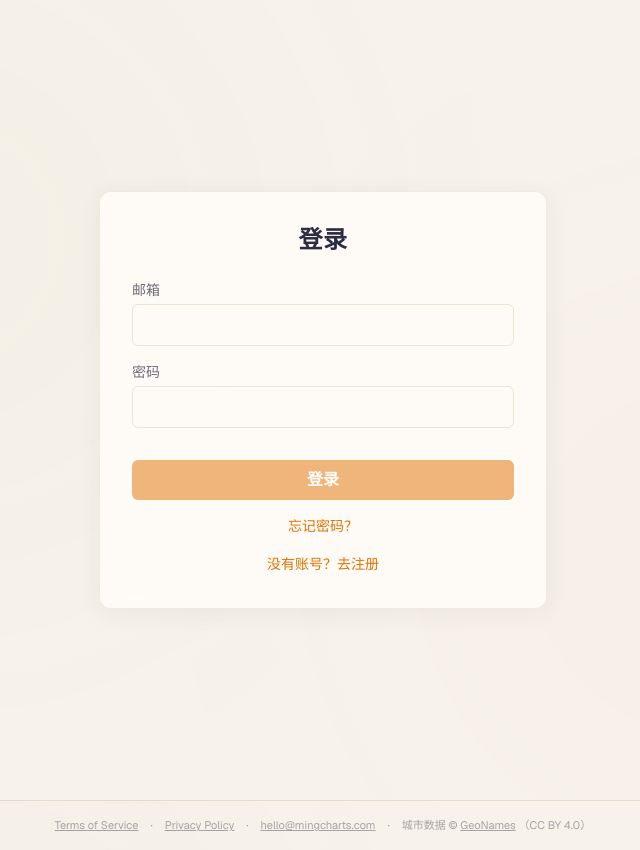
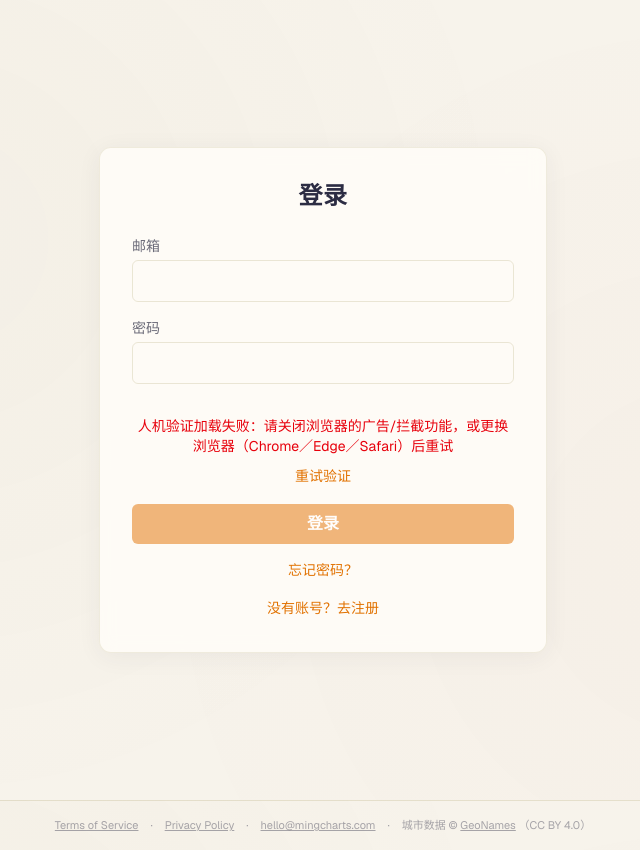
Before and after one commit to jinchenlawrence-byte/mingcharts, a Next.js app: page /auth in a window 1280 px wide. Shown: the whole page, without its empty margins (317-957 px from the left). Built offline with nearby package versions, Linux system fonts and the light colour scheme; no server answers.

Commit message:
fix(auth): 人机验证加载失败不再静默锁死——中文指引+重试入口+加载占位提示

```diff
--- a/scripts/test-account-auth.mjs
+++ b/scripts/test-account-auth.mjs
@@ -220,8 +220,19 @@ console.log('—— ⑤ Turnstile 人机验证接线 ——')
   const forgotHandler = extractHandler(authTouched, 'handleForgot')
   const forgotN = forgotHandler ? forgotHandler.split('captchaToken').length - 1 : 0
   assert(forgotN >= 1, `handleForgot 内 resetPasswordForEmail 传 captchaToken（命中 ${forgotN}，要求 ≥1——该端点参数名就是 captchaToken）`)
-  assert((authTouched.match(/TURNSTILE_ENABLED && !captchaToken/g) ?? []).length === 2,
-    '启用时提交按钮须过验证才可点（TURNSTILE_ENABLED && !captchaToken 守卫命中 2 处）')
+  const guardN = (authTouched.match(/disabled=\{loading \|\| \(TURNSTILE_ENABLED && !captchaToken\)/g) ?? []).length
+  assert(guardN === 2,
+    `启用时提交按钮须过验证才可点（disabled 守卫精确命中 ${guardN}，要求 2——登录与找回两处）`)
+
+  // 加载失败可感知（2026-10-16 手机端静默锁死修复）：脚本被浏览器拦截时给中文指引＋重试，不再无声禁用
+  assert(ts.includes('scriptLoading = null') && ts.includes('onError'),
+    'Turnstile 脚本加载失败回调 onError 并清除失败缓存（重试可重新加载）')
+  assert(ts.includes('[resetKey]'),
+    'Turnstile 以 resetKey 重建 widget（重试不只是 reset 旧实例，含脚本重载）')
+  assert(authTouched.includes('人机验证加载失败') && authTouched.includes('重试验证'),
+    'Turnstile 加载失败显示中文指引与重试入口（防静默禁用按钮锁死）')
+  assert(authTouched.includes('正在加载人机验证'),
+    'Turnstile 加载中显示占位提示（禁用按钮必有解释）')
 
   // 邮箱确认引导（2026-10-14：注册完直接登录会被 Supabase 拒，需两层中文提醒）
   assert(authTouched.includes('注册成功！验证邮件已发送'),
--- a/src/app/auth/page.tsx
+++ b/src/app/auth/page.tsx
@@ -44,6 +44,19 @@ export default function AuthPage() {
   const [message, setMessage] = useState('')
   const [captchaToken, setCaptchaToken] = useState<string | null>(null)
   const [tsResetKey, setTsResetKey] = useState(0)
+  // 人机验证加载失败可感知（2026-10-16 手机端静默锁死修复）：脚本被浏览器拦截时
+  // 按钮会因无 token 一直禁用——必须给出解释＋重试入口，不能无声锁死
+  const [tsFailed, setTsFailed] = useState(false)
+  const handleTsToken = (t: string | null) => {
+    setCaptchaToken(t)
+    if (t) setTsFailed(false)
+  }
+  const retryTurnstile = () => {
+    setTsFailed(false)
+    setTsResetKey((k) => k + 1)
+  }
+  // 加载中占位：启用验证但尚无 token 且未失败——禁用按钮必须有解释，不能无声
+  const tsPending = TURNSTILE_ENABLED && !captchaToken && !tsFailed
 
   // 忘记密码（HANDOFF-密码重置与账号设置 §一）：
   // 走 Supabase 原生 resetPasswordForEmail，邮件链接回跳 /reset-password 设新密码。
@@ -133,7 +146,24 @@ export default function AuthPage() {
               </p>
             )}
 
-            <Turnstile onToken={setCaptchaToken} resetKey={tsResetKey} />
+            <Turnstile onToken={handleTsToken} resetKey={tsResetKey} onError={() => setTsFailed(true)} />
+            {tsPending && (
+              <p className="text-xs text-ink/40 text-center">正在加载人机验证…</p>
+            )}
+            {tsFailed && (
+              <div className="text-center space-y-2">
+                <p className="text-sm text-red-600">
+                  人机验证加载失败：请关闭浏览器的广告/拦截功能，或更换浏览器（Chrome／Edge／Safari）后重试
+                </p>
+                <button
+                  type="button"
+                  onClick={retryTurnstile}
+                  className="text-sm text-amber-600 hover:text-ink"
+                >
+                  重试验证
+                </button>
+              </div>
+            )}
 
             <button
               type="submit"
@@ -174,7 +204,24 @@ export default function AuthPage() {
             </p>
           )}
 
-          <Turnstile onToken={setCaptchaToken} resetKey={tsResetKey} />
+          <Turnstile onToken={handleTsToken} resetKey={tsResetKey} onError={() => setTsFailed(true)} />
+          {tsPending && (
+            <p className="text-xs text-ink/40 text-center">正在加载人机验证…</p>
+          )}
+          {tsFailed && (
+            <div className="text-center space-y-2">
+              <p className="text-sm text-red-600">
+                人机验证加载失败：请关闭浏览器的广告/拦截功能，或更换浏览器（Chrome／Edge／Safari）后重试
+              </p>
+              <button
+                type="button"
+                onClick={retryTurnstile}
+                className="text-sm text-amber-600 hover:text-ink"
+              >
+                重试验证
+              </button>
+            </div>
+          )}
 
           <button
             type="submit"
--- a/src/components/Turnstile.tsx
+++ b/src/components/Turnstile.tsx
@@ -5,7 +5,9 @@
 //  - NEXT_PUBLIC_TURNSTILE_SITE_KEY 未配置 → 渲染 null，登录/注册/找回行为与从前完全一致（本地开发零影响）
 //  - 与 Supabase 后台「Attack Protection → Captcha protection」的开关强耦合：
 //    后台一旦开启，所有 auth 请求都必须带 captchaToken——两端必须同步切换（先发代码、再开后台）
-//  - Turnstile token 一次性：resetKey 变化即 reset，供提交失败后重试时取新 token
+//  - Turnstile token 一次性：resetKey 变化即整只重渲染（含脚本重新加载），供提交失败后重试时取新 token
+//  - 脚本被浏览器拦截/加载失败 → onError 通知页面给出中文指引＋重试入口
+//    （2026-10-16：手机端脚本被拦后按钮静默禁用、无任何解释的锁死问题修复）
 //  - secret key 只填在 Supabase 后台，绝不进代码库
 import { useEffect, useRef } from 'react'
 
@@ -31,21 +33,29 @@ function loadTurnstile(): Promise<void> {
     s.src = 'https://challenges.cloudflare.com/turnstile/v0/api.js?render=explicit'
     s.async = true
     s.onload = () => resolve()
-    s.onerror = () => reject(new Error('turnstile script failed to load'))
+    s.onerror = () => {
+      // ★ 失败清缓存：否则 rejected promise 被永久缓存，之后重试只会立刻再失败
+      scriptLoading = null
+      reject(new Error('turnstile script failed to load'))
+    }
     document.head.appendChild(s)
   })
   return scriptLoading
 }
 
-export default function Turnstile({ onToken, resetKey }: { onToken: (t: string | null) => void; resetKey: number }) {
+export default function Turnstile({ onToken, resetKey, onError }: { onToken: (t: string | null) => void; resetKey: number; onError?: () => void }) {
   const holderRef = useRef<HTMLDivElement | null>(null)
   const widgetIdRef = useRef<string | null>(null)
   const onTokenRef = useRef(onToken)
   onTokenRef.current = onToken
+  const onErrorRef = useRef(onError)
+  onErrorRef.current = onError
 
+  // resetKey 变化 = 重试：清旧 widget → 重新加载脚本（若上次失败）→ 重新渲染
   useEffect(() => {
     if (!SITE_KEY || !holderRef.current) return
     let cancelled = false
+    onTokenRef.current(null)
     loadTurnstile()
       .then(() => {
         if (cancelled || !holderRef.current || !window.turnstile) return
@@ -54,11 +64,18 @@ export default function Turnstile({ onToken, resetKey }: { onToken: (t: string |
           language: 'zh-cn',
           callback: (token: string) => onTokenRef.current(token),
           'expired-callback': () => onTokenRef.current(null),
-          'error-callback': () => onTokenRef.current(null),
+          'error-callback': () => {
+            onTokenRef.current(null)
+            onErrorRef.current?.()
+          },
         })
       })
       .catch(() => {
-        // 脚本加载失败：保持无 token（提交按钮保持禁用），不做降级放行
+        // 脚本加载失败（被浏览器拦截/网络问题）：保持无 token——按钮保持禁用不放行
+        // （Supabase 端强制校验 captcha，放行只会得到更莫名的报错），通知页面显示指引
+        if (cancelled) return
+        onTokenRef.current(null)
+        onErrorRef.current?.()
       })
     return () => {
       cancelled = true
@@ -67,13 +84,6 @@ export default function Turnstile({ onToken, resetKey }: { onToken: (t: string |
         widgetIdRef.current = null
       }
     }
-  }, [])
-
-  useEffect(() => {
-    if (widgetIdRef.current && window.turnstile) {
-      onTokenRef.current(null)
-      try { window.turnstile.reset(widgetIdRef.current) } catch { /* 尚未渲染完成 */ }
-    }
   }, [resetKey])
 
   if (!SITE_KEY) return null
```
